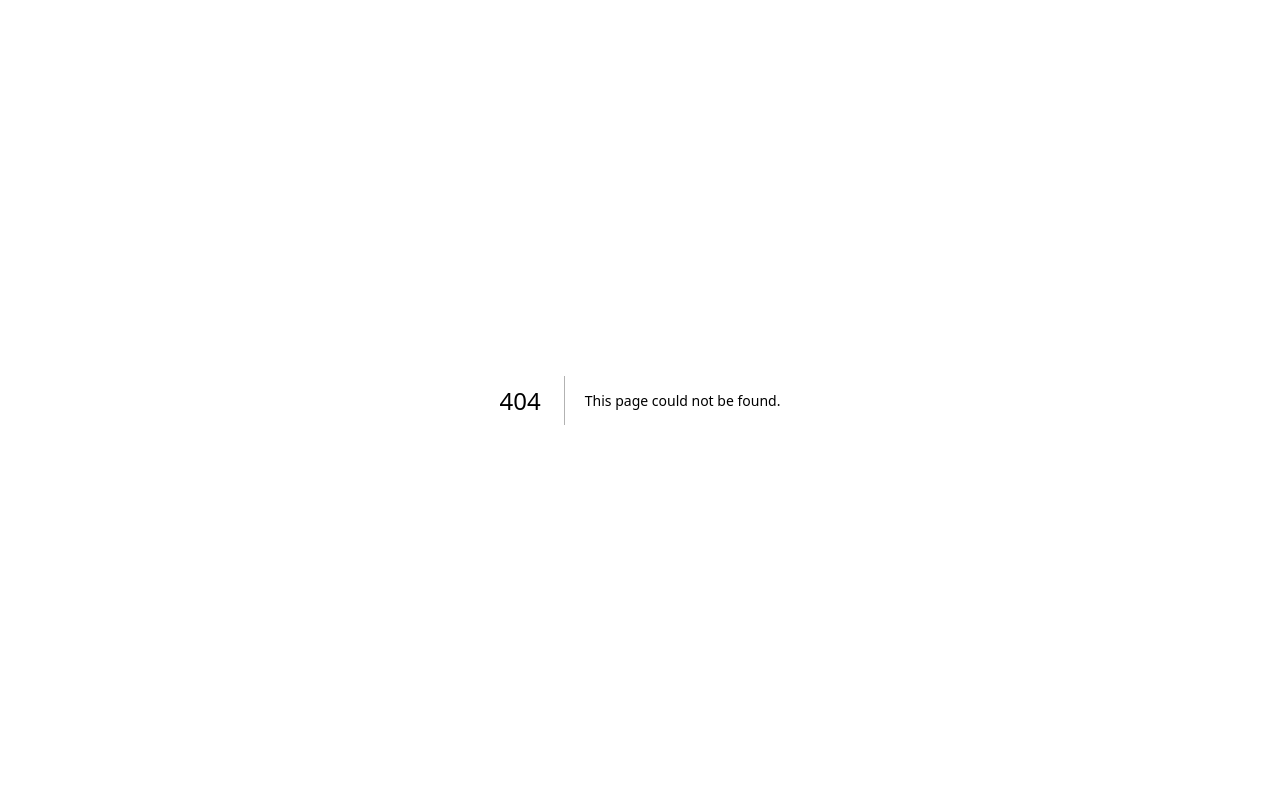
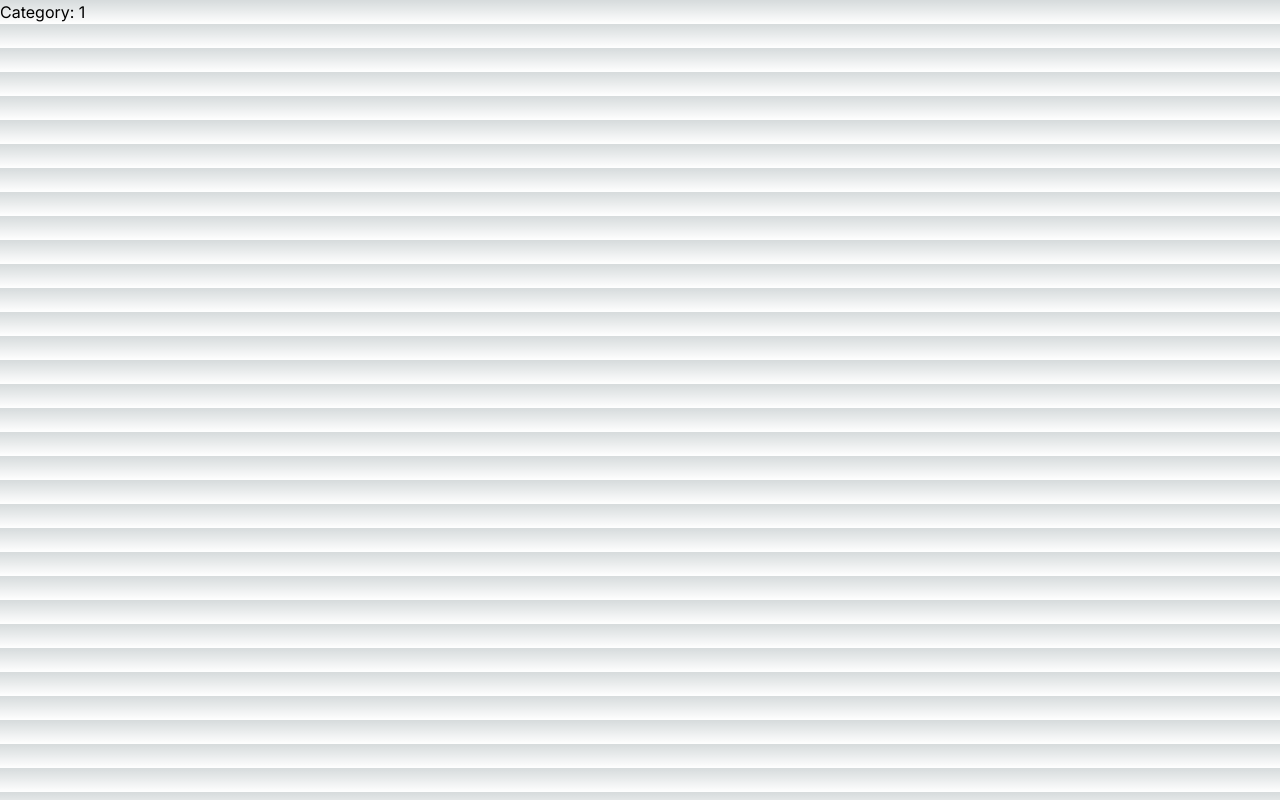
Before and after one commit to connorwarme/athlete-store, a Next.js app: page /categories/1 in a window 1280 px wide. Before the commit this address had no page. Built offline with nearby package versions, Linux system fonts and the light colour scheme.

Commit message:
Create categories route, and dynamic for individual

```diff
--- /dev/null
+++ b/src/app/categories/[categoryId]/page.js
@@ -0,0 +1,7 @@
+export default function CategorySpecific({ params }) {
+  return (
+    <div>
+      <h1>Category: {params.categoryId}</h1>
+    </div>
+  );
+}
--- /dev/null
+++ b/src/app/categories/page.js
@@ -0,0 +1,7 @@
+export default function Categories() {
+  return (
+    <div>
+      <h1>Categories</h1>
+    </div>
+  );
+}
```
